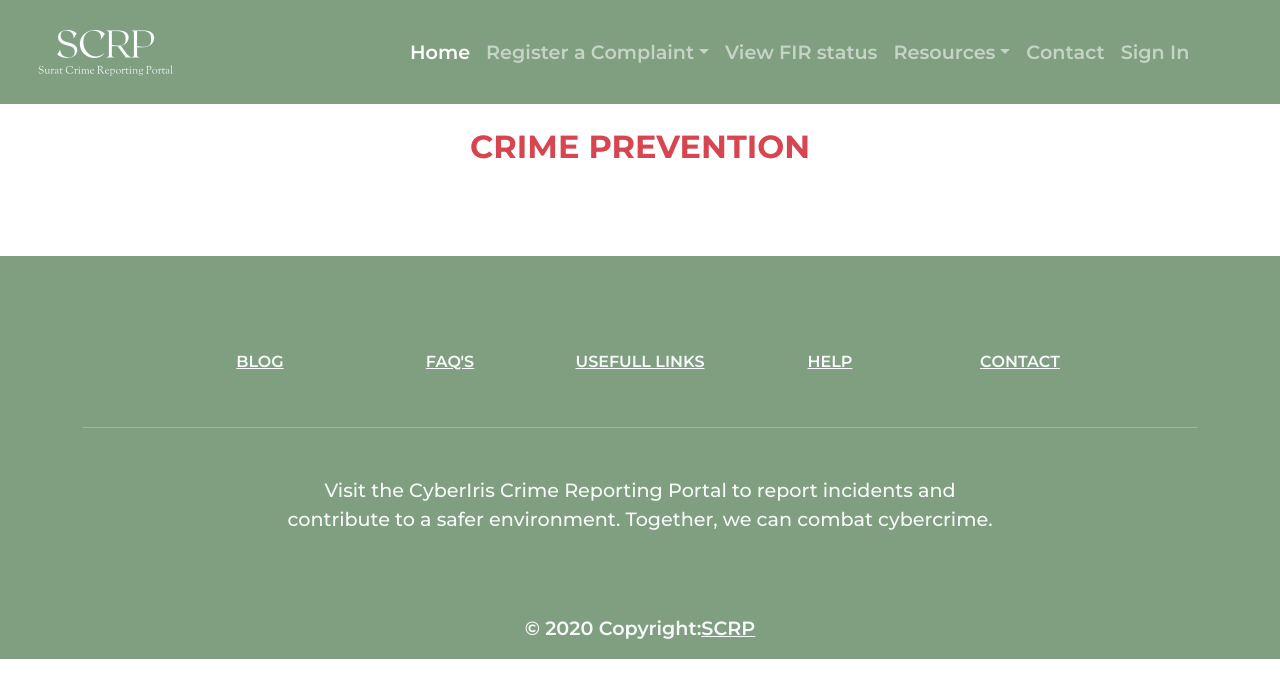
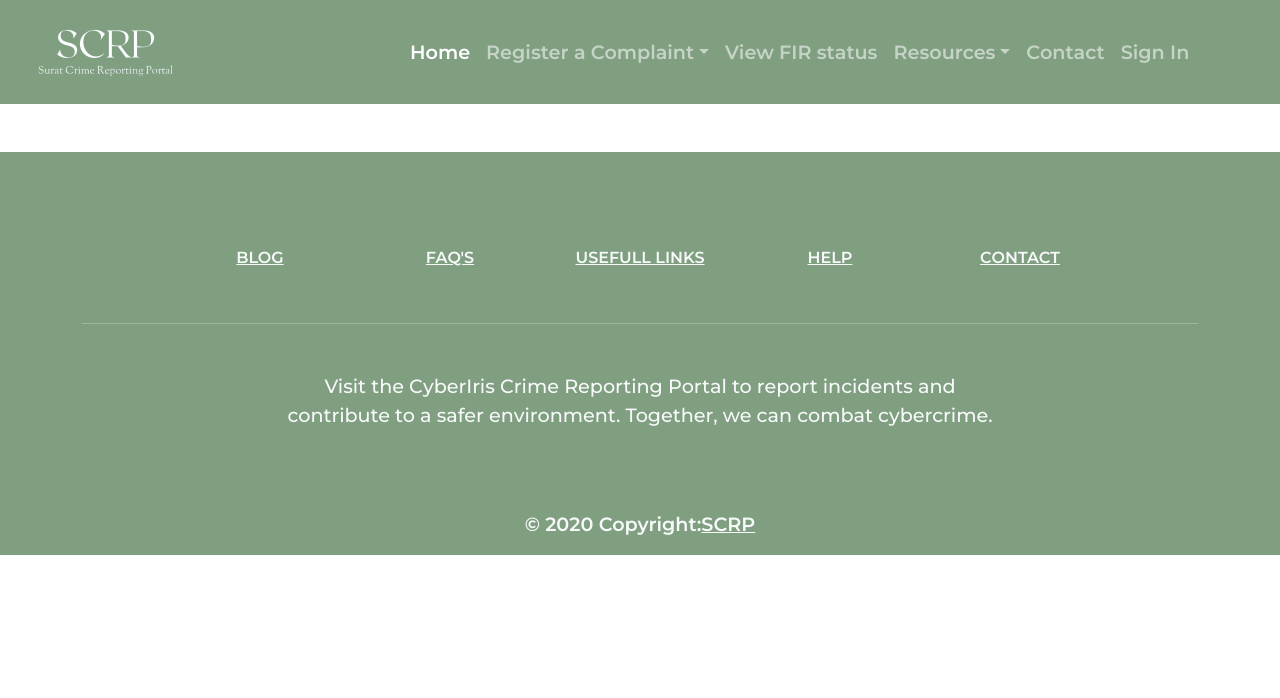
Before and after one commit to pjari14/CrimeShield, a React (Create React App) app: page /prevention in a window 1280 px wide. Shown: the top 698 px of the page. Built offline with nearby package versions, Linux system fonts and the light colour scheme.

Commit message:
efhbcewufb

```diff
--- a/src/App.js
+++ b/src/App.js
@@ -10,8 +10,8 @@ import PersonalData from "./Pages/personaldata";
 import Incident from "./Pages/Incident";
 import CheckStatus from "./Pages/checkstatus";
 import Complaint from "./Pages/complaint";
-import Prevention from "./Pages/crimeprevention";
 import Cybersafety from "./Pages/cybersafety";
+import Cybercrime from "./Pages/cybercrime";
 
 function App() {
   return (
@@ -26,8 +26,8 @@ function App() {
         <Route path="/Incident" element={<Incident />}></Route>
         <Route path="/contactus" element={<Contactus />}></Route>
         <Route path="/complaint" element={<Complaint />}></Route>
-        <Route path="/prevention" element={<Prevention />}></Route>
         <Route path="/cybersafety" element={<Cybersafety />}></Route>
+        <Route path="/cybercrime" element={< Cybercrime />}></Route>
       </Routes>
       <Footer />
     </div>
--- a/src/Components/Navbar.js
+++ b/src/Components/Navbar.js
@@ -65,7 +65,7 @@ const Navbar = () => {
               </Link>
               <ul class="dropdown-menu" aria-labelledby="navbarDropdown">
                 <li>
-                  <Link class="dropdown-item" to="">
+                  <Link class="dropdown-item" to="/cybercrime">
                     Cyber Crime
                   </Link>
                 </li>
--- a/src/Pages/crimeprevention.js
+++ /dev/null
@@ -1,21 +0,0 @@
-import React from "react";
-const Prevention = () => {
-  return (
-    <>
-    <div class="crime">
-    <div class="container mt-1 pt-1">
-
-      <div class="col-md-12">
-
-        <h3 class="p-3 text-center mb-2 fs-2 font-weight-bold"
-          style={{color: "#D64550", fontWeight: "bold", fontFamily: "Merriweather" }}
-        >
-          CRIME PREVENTION
-          </h3>
-          </div>
-          </div>
-          </div>
-    </>
-  );
-};
-export default Prevention;
--- /dev/null
+++ b/src/Pages/cybercrime.js
@@ -0,0 +1,14 @@
+import React from "react";
+import { Link } from "react-router-dom";
+import image from "../Assets/images/CYBER CRIME (1).jpg"
+const cybercrime = () => {
+    return (
+        <>
+        <section class="cybersafetytips">
+        <img class="" src={image} style={{ width : "100%"}}></img>
+        </section>
+        </>
+
+    );
+};
+export default cybercrime;
```
Also changed, not shown: src/Assets/images/CYBER CRIME (1).jpg (added).
